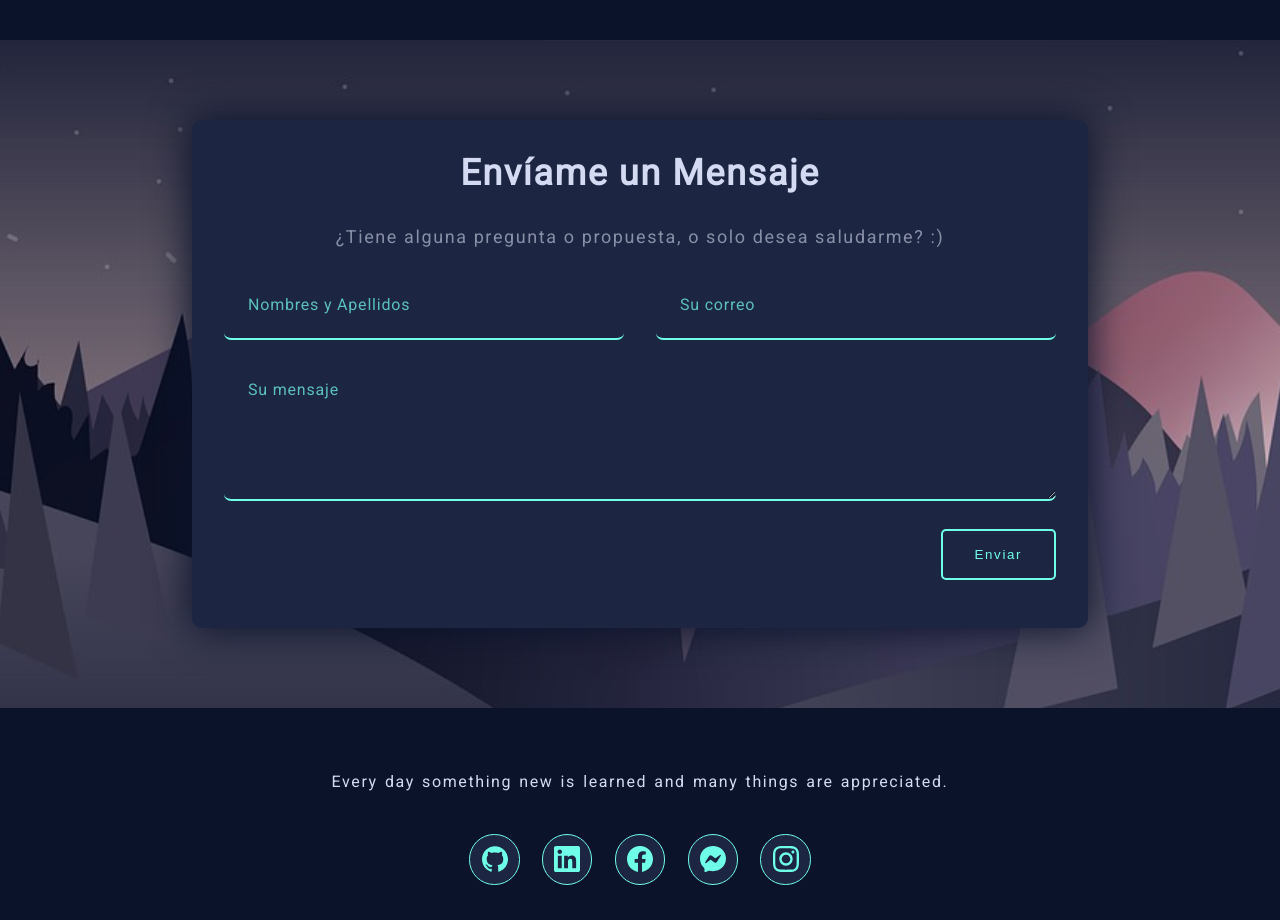
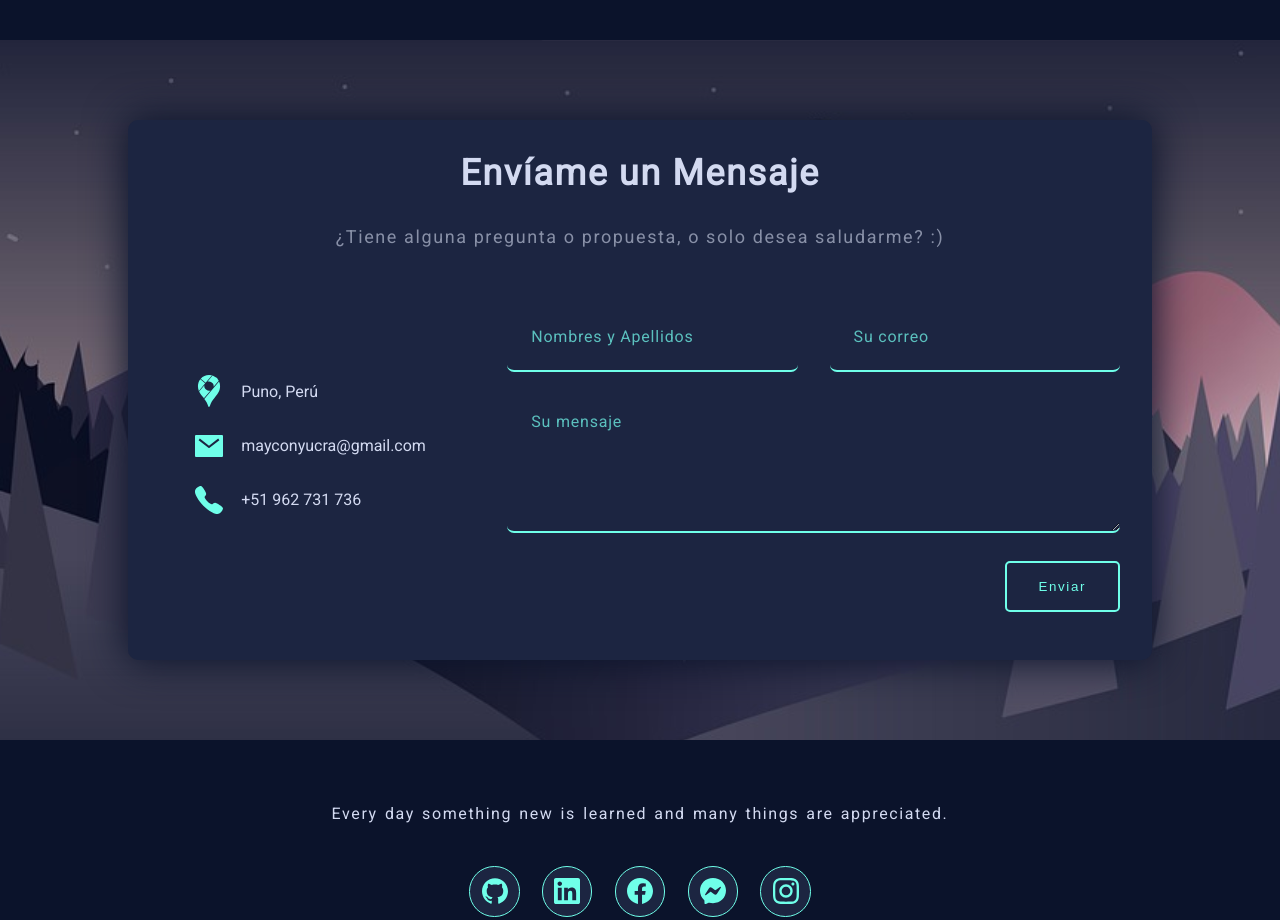
Before and after one commit to mayconyucra/portfolio, a React (Create React App) app: page / in a window 1280 px wide. Shown: the part 1560-2480 px from the top of the page. Built offline with nearby package versions, Linux system fonts and the light colour scheme.

Commit message:
Añadido datos de contacto

```diff
--- a/src/Contact.jsx
+++ b/src/Contact.jsx
@@ -1,7 +1,9 @@
 import React, { useRef } from 'react'
 import emailjs from '@emailjs/browser'
-import styled,{css} from 'styled-components';
+import styled, { css } from 'styled-components';
 import GlobalColor from './components/GlobalColors';
+import { IoCall, IoMailSharp } from "react-icons/io5";
+import { SiGooglemaps } from "react-icons/si";
 
 ///  Contenedor de la seccion formulario///
 const ContainerSectionForm = styled.section`
@@ -11,9 +13,9 @@ const ContainerSectionForm = styled.section`
 `;
 ///  Contenedor de la seccion formulario///
 
-///  Contenedor del formulario///
+///  Contenedor del formulario general///
 const ContainerForm = styled.div`
-    max-width: 70vw;
+    max-width: 80vw;
     margin: 0 auto;
     padding: 2rem 1rem;
     background-color: ${GlobalColor.secondary};
@@ -26,7 +28,7 @@ const ContainerForm = styled.div`
         max-width: 90vw;
     }
 `;
-///  Contenedor del formulario///
+///  Contenedor del formulario general///
 
 ///  Texto SendME///
 const TextSendMe = styled.h1`
@@ -64,9 +66,59 @@ const SpanText = styled.span`
 `;
 ///  Texto Random///
 
+///  Contenedor Iconos - Formulario///
+const ContainerIconsAndForm = styled.div`
+    display: flex;
+    width: 100%;
+`;
+///  Contenedor Iconos - Formulario///
+
+///  Contenedor Iconos y Datos de Contacto///
+const ContainerIconsDate = styled.div`
+    width: 35%;
+    margin: 1rem 0;
+    display: flex;
+    align-items: center;
+    justify-content: center;
+`;
+///  Contenedor Iconos y Datos de Contacto///
+
+///  Contenedor Iconos y Datos de Contacto Especifico///
+const ContainerIcons = styled.div`
+    padding: 1rem 0;
+`;
+///  Contenedor Iconos y Datos de Contacto Especifico///
+
+///  Estilos de Iconos y Datos de Contacto Especifico///
+const StyleIcons = css`
+    font-size: 2rem;
+    color: ${GlobalColor.fifeth};
+`;
+const IconMaps = styled(SiGooglemaps)`
+    ${StyleIcons};
+`;
+const IconMail = styled(IoMailSharp)`
+    ${StyleIcons};
+`;
+const IconCall = styled(IoCall)`
+    ${StyleIcons};
+`;
+const TextDate = styled.span`
+    margin: auto 1rem;
+    font-size: medium;
+    color: ${GlobalColor.title};
+`;
+const ContainerIconAndDate = styled.div`
+    display: flex;
+    padding: .7rem 0;
+`;
+///  Estilos de Iconos y Datos de Contacto Especifico///
+
+
 ///  Estilos del Formulario///
-const FromStyles = styled.form`
+const FormStyles = styled.form`
     margin: 1rem 0;
+    width: 65%;
 `;
 const ContainerNameEmail = styled.div`
     width: 100%;
@@ -195,7 +247,17 @@ const Contact = () => {
                 <TextSendMe>Envíame un Mensaje</TextSendMe>
                 <SpanText>¿Tiene alguna pregunta o propuesta, o solo desea saludarme? :)</SpanText>
 
-                <FromStyles ref={form} onSubmit={sendEmail} >
+                <ContainerIconsAndForm>
+                    <ContainerIconsDate>
+                        <ContainerIcons>
+                            <ContainerIconAndDate><IconMaps/><TextDate>Puno, Perú</TextDate></ContainerIconAndDate>
+                            <ContainerIconAndDate><IconMail/><TextDate>mayconyucra@gmail.com</TextDate></ContainerIconAndDate>
+                            <ContainerIconAndDate><IconCall/><TextDate>+51 962 731 736</TextDate></ContainerIconAndDate>
+                        </ContainerIcons>
+                    </ContainerIconsDate>
+
+
+                    <FormStyles ref={form} onSubmit={sendEmail} >
                         <ContainerNameEmail>
                             <ContainerName>
                                 <Input type="text" name="name" required placeholder="Nombres y Apellidos" />
@@ -210,7 +272,9 @@ const Contact = () => {
                         <ContainerButtonSend>
                             <ButtonSend type="submit" value="Enviar" />
                         </ContainerButtonSend>
-                </FromStyles>
+                    </FormStyles>
+
+                </ContainerIconsAndForm>
             </ContainerForm>
         </ContainerSectionForm>
         </>
```
Lines whose indentation alone changed are shown as unchanged.
